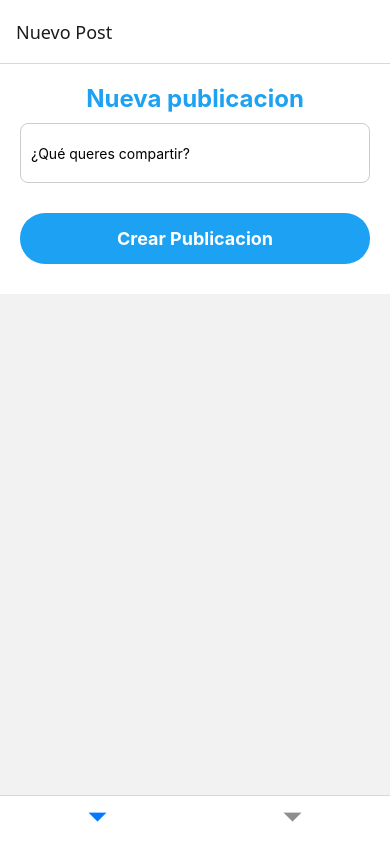
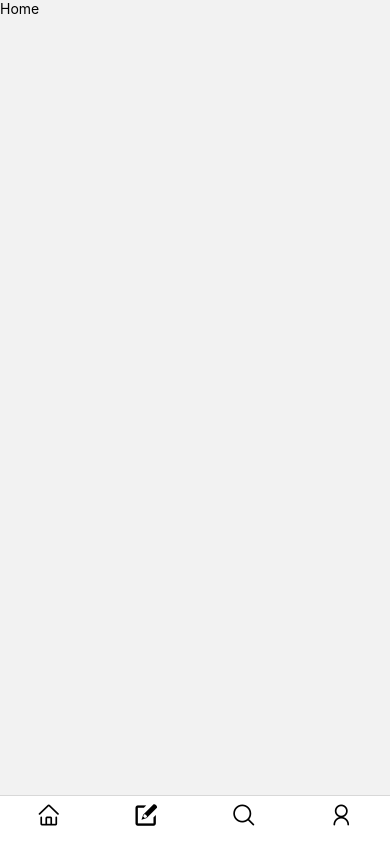
Before and after one commit to TM-udesa/Grupo6-REACTNATIVE, a React Native app: screen /homeMenu in a window 390 px wide. Built offline with nearby package versions, Linux system fonts and the light colour scheme.

Commit message:
menu de navegacion y iconos

```diff
--- a/src/components/homeMenu.js
+++ b/src/components/homeMenu.js
@@ -5,13 +5,17 @@ import FontAwesome from '@expo/vector-icons/FontAwesome';
 import AntDesign from '@expo/vector-icons/AntDesign';
 import NuevoPost from "../screens/NuevoPost"
 import Search from "../screens/Search"
+import Home from "../screens/Home"
+import Profile from "../screens/Profile"
 
 const Tab = createBottomTabNavigator();
 const HomeMenu = () => {
   return (
-    <Tab.Navigator screenOptions={{ tabBarShowLabel: false }}>
-      <Tab.Screen name="Nuevo Post" component={NuevoPost}/>
-      <Tab.Screen name="Search" component={Search}/>
+    <Tab.Navigator screenOptions={{ tabBarShowLabel: false, headerShown: false }}>
+      <Tab.Screen name="Home" component={Home} options={{tabBarIcon: () => <AntDesign name="home" size={24} color="black" />}}/>
+      <Tab.Screen name="Nuevo Post" component={NuevoPost} options={{tabBarIcon: () => <Entypo name="new-message" size={24} color="black" />}}/>
+      <Tab.Screen name="Search" component={Search} options={{tabBarIcon: () => <AntDesign name="search1" size={24} color="black" />}}/>
+      <Tab.Screen name="Mi perfil" component={Profile} options={{tabBarIcon: () => <AntDesign name="user" size={24} color="black" />}}/>
     </Tab.Navigator>
   );
 };
--- /dev/null
+++ b/src/screens/Home.js
@@ -0,0 +1,10 @@
+import React from "react";
+import { View, Text } from "react-native";
+
+export default function Home(){
+  return(
+    <View>
+      <Text>Home</Text>
+    </View>
+  )
+}
--- /dev/null
+++ b/src/screens/Profile.js
@@ -0,0 +1,10 @@
+import React from "react";
+import { View, Text } from "react-native";
+
+export default function Profile(){
+  return(
+    <View>
+      <Text>Profile</Text>
+    </View>
+  )
+}
```
Also changed, not shown: src/components/SearchForm.js (line endings or trailing spaces).
